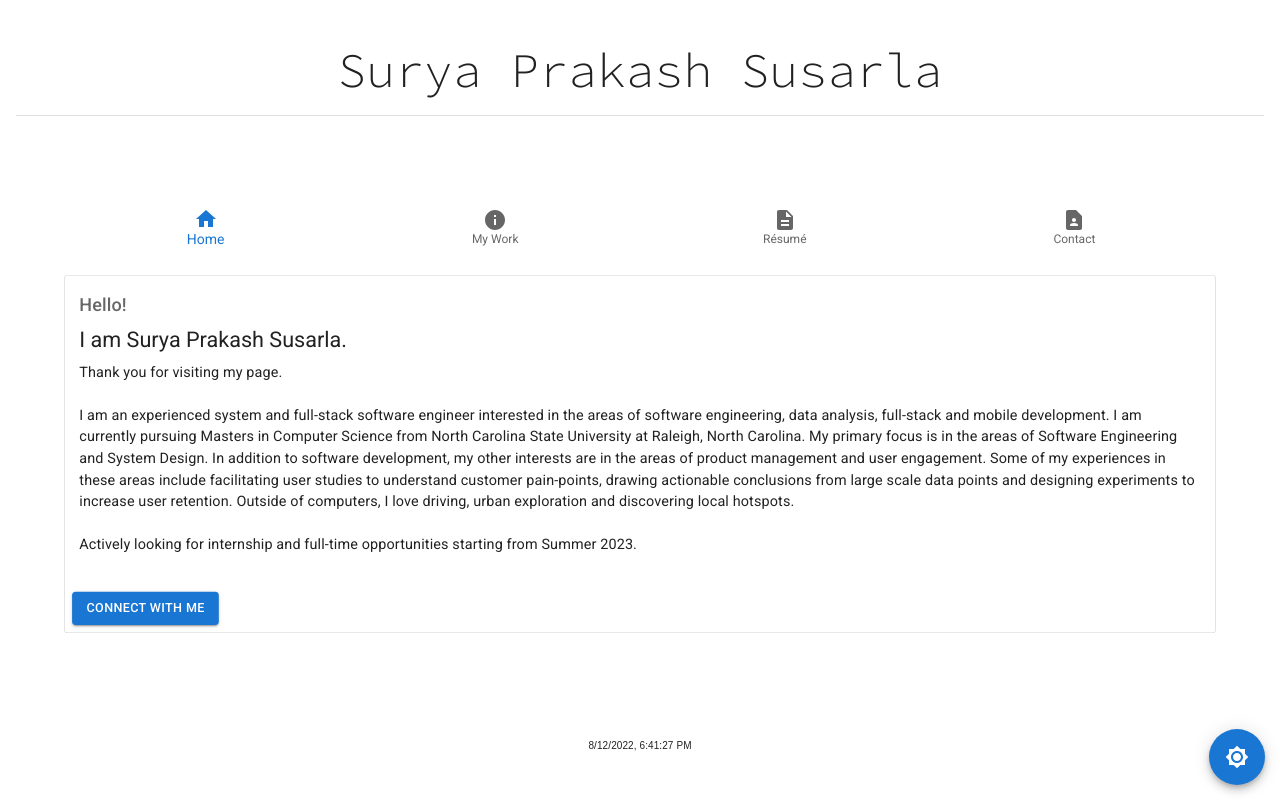
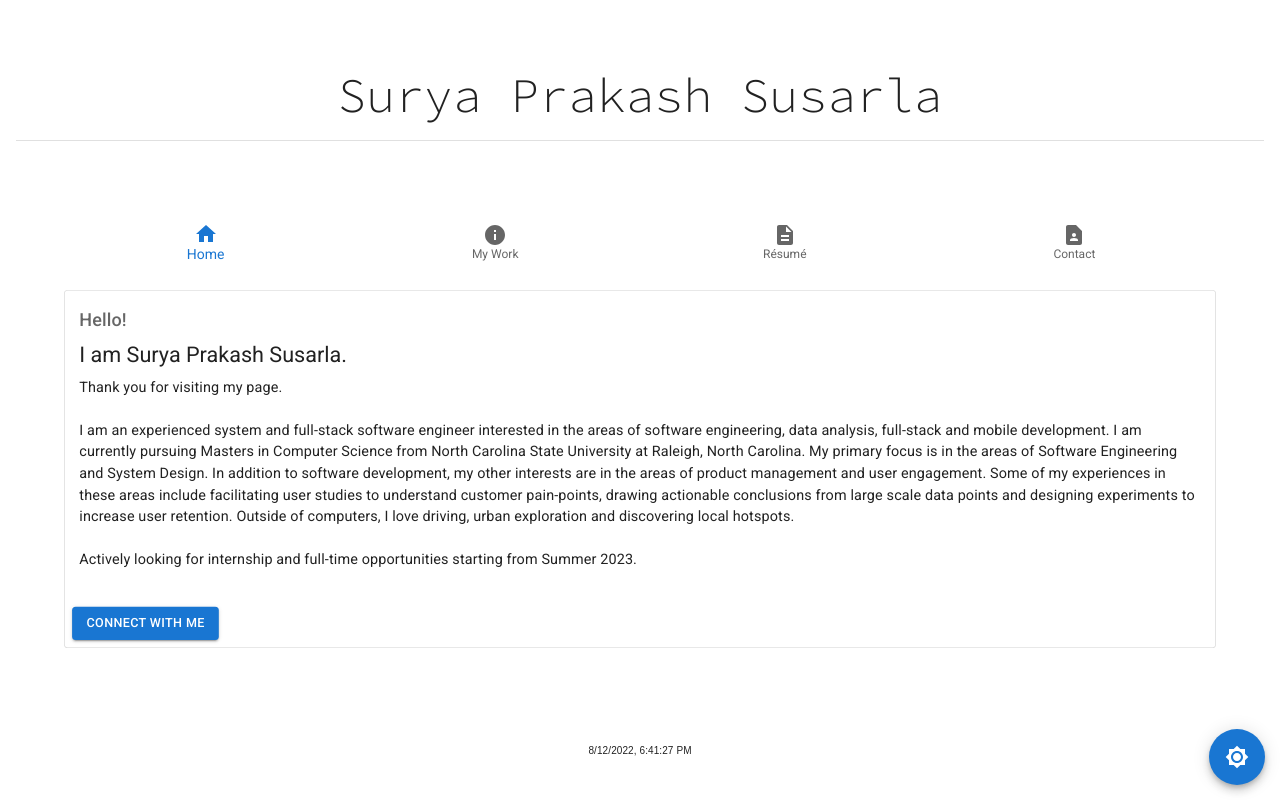
Before and after one commit to surya-prakash-susarla/surya-prakash-susarla.github.io, a React (Create React App) app: page / in a window 1280 px wide. Built offline with nearby package versions, Linux system fonts and the light colour scheme; a web font is replaced by a local one.

Commit message:
add margin top to header

```diff
--- a/src/components/header-component.tsx
+++ b/src/components/header-component.tsx
@@ -6,7 +6,7 @@ export const HeaderBar: React.FC = () => {
   return (
     <React.Fragment>
       <Typography variant='h3' align={'center'}
-        sx={{ fontFamily: "'Source Code Pro', monospace" }}
+        sx={{ fontFamily: "'Source Code Pro', monospace", marginTop: "30px" }}
         gutterBottom>
         {kTitleBarText}
       </Typography>
```
